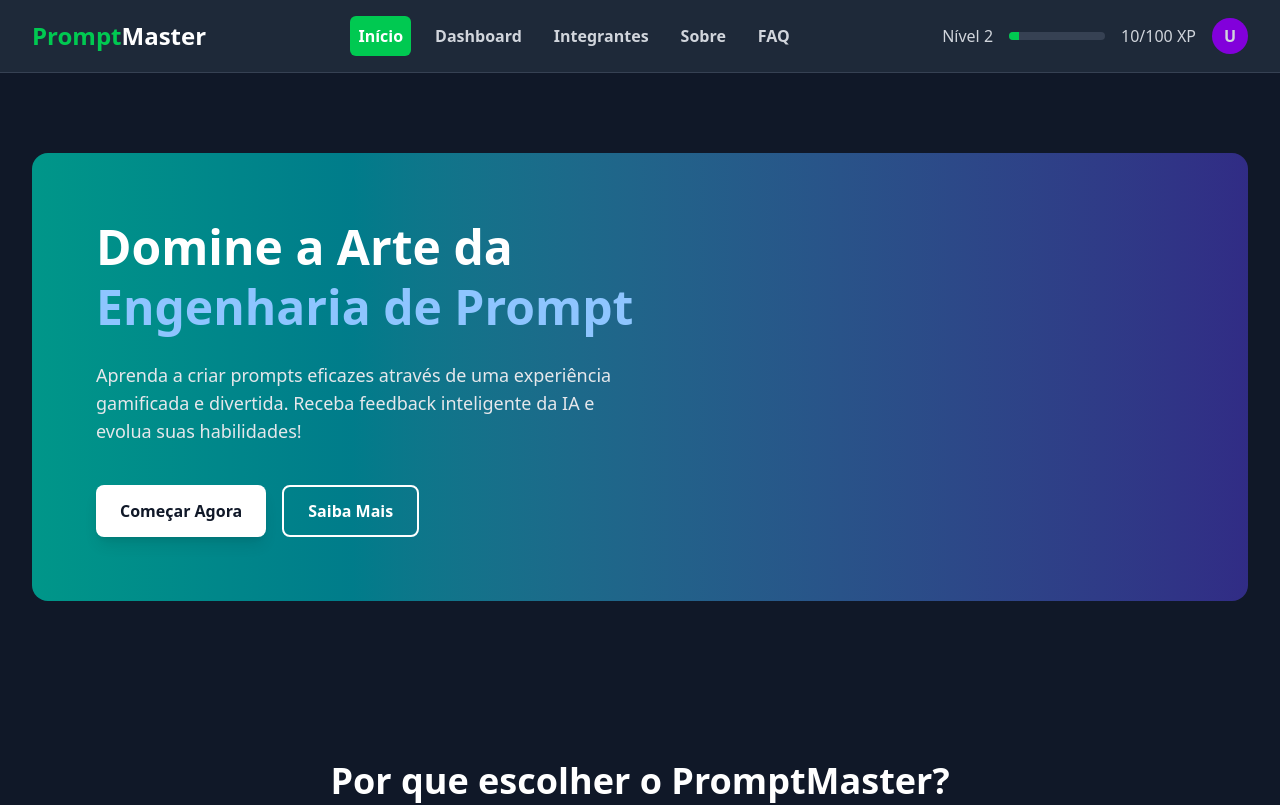
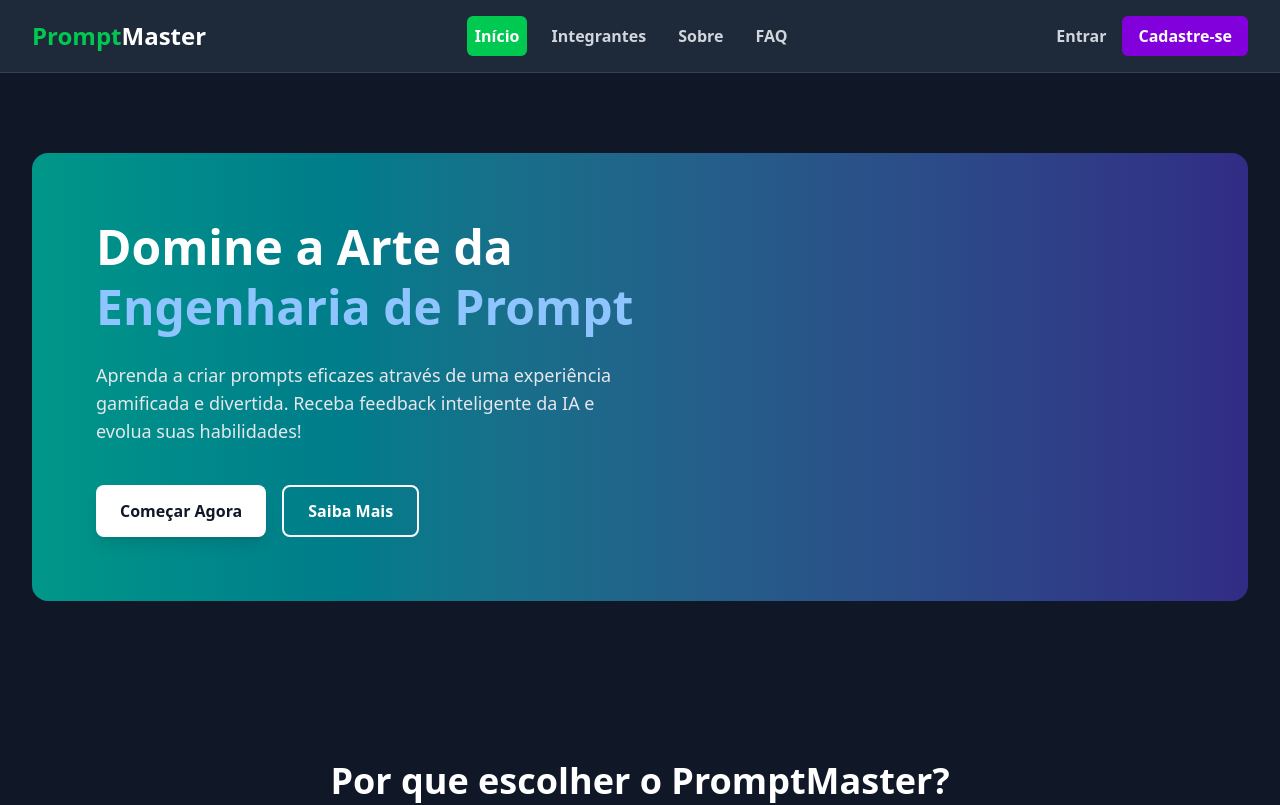
Before and after one commit to PromptMaster-1TDSPX-2025/Front, a React (Vite) app: page / in a window 1280 px wide. Shown: the top 805 px of the page. Built offline with nearby package versions, Linux system fonts and the light colour scheme.

Commit message:
feat: separando a funcionalidade Dashboard do Header

```diff
--- a/src/components/Header.tsx
+++ b/src/components/Header.tsx
@@ -1,40 +1,47 @@
 import { Link, useLocation } from 'react-router-dom';
-import type { UserProfile } from '../types/user';
 
-export function Header({ currentLevel, currentXP, maxXP, userNameInitial }: UserProfile) {
+export function Header() {
   const location = useLocation();
-  const xpPercentage = (currentXP / maxXP) * 100;
 
+  // Mantivemos a MESMA lógica de classes que você mandou
   const getLinkClass = (path: string) =>
     `font-semibold p-2 rounded-md transition-colors cursor-pointer ${
       location.pathname === path ? 'text-white bg-green-500' : 'text-gray-300 hover:text-white hover:bg-gray-700'
     }`;
 
   return (
+    // Mantivemos as classes exatas do container: bg-gray-800, border-gray-700, py-4
+    <header className="flex justify-between items-center px-8 py-4 bg-gray-800 border-b border-gray-700">
 
-    <header className="flex justify-between items-center px-8 py-4 bg-gray-800 border-b border-gray-700">
       <Link to="/" className="text-2xl font-bold text-white hover:opacity-80 transition-opacity">
         <span className="text-green-500">Prompt</span>Master
       </Link>
 
       <nav className="flex gap-4">
         <Link to="/" className={getLinkClass('/')}>Início</Link>
-        <Link to="/dashboard" className={getLinkClass('/dashboard')}>Dashboard</Link>
+        {/* Removi o Dashboard daqui conforme solicitado */}
         <Link to="/integrantes" className={getLinkClass('/integrantes')}>Integrantes</Link>
         <Link to="/sobre" className={getLinkClass('/sobre')}>Sobre</Link>
         <Link to="/faq" className={getLinkClass('/faq')}>FAQ</Link>
       </nav>
 
-      <div className="flex items-center gap-4 text-gray-300">
-        <span>Nível {currentLevel}</span>
-        <div className="w-24 h-2 bg-gray-700 rounded-full overflow-hidden">
-          <div className="h-full bg-green-500" style={{ width: `${xpPercentage}%` }} />
-        </div>
-        <span>{currentXP}/{maxXP} XP</span>
-        <div className="w-9 h-9 rounded-full bg-purple-700 flex items-center justify-center font-semibold cursor-pointer">
-          {userNameInitial}
-        </div>
+      {/* Área da direita: Entrar / Cadastro */}
+      <div className="flex items-center gap-4">
+        <Link
+          to="/login"
+          className="font-semibold text-gray-300 hover:text-white transition-colors"
+        >
+          Entrar
+        </Link>
+
+        <Link
+          to="/cadastro"
+          className="font-semibold px-4 py-2 rounded-md bg-purple-700 text-white hover:bg-purple-600 transition-colors"
+        >
+          Cadastre-se
+        </Link>
       </div>
+
     </header>
   );
 }
```
